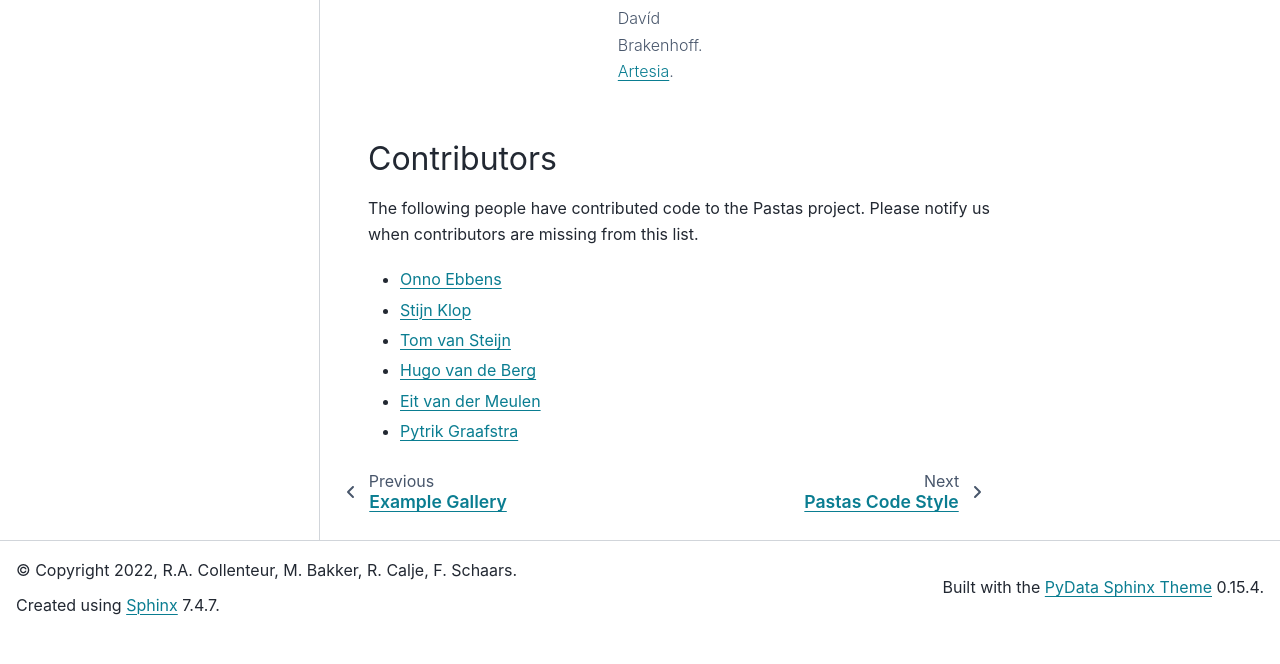
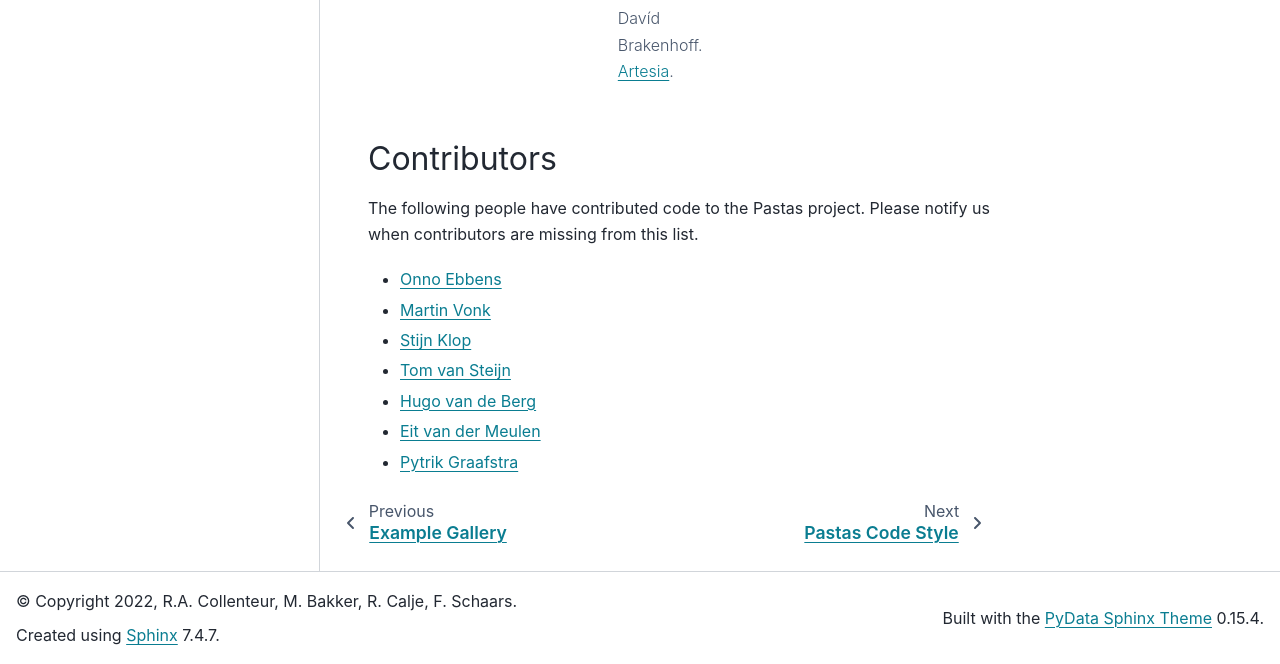
Before and after one commit to pastas/pastas, a Sphinx documentation site: the page built from doc/developers/index.rst, in a window 1280 px wide and 900 px high, scrolled down 1447 px, cut to the strip 236-900 px from the top of the window. Built offline with Sphinx 7.4.7 and the PyData theme 0.15.4, drawn with Linux system fonts in a browser that asks for light colours; before the commit the page ends 2317 px from its top, so only the background shows below that.

Commit message:
Add Martin to contributers

```diff
--- a/doc/developers/index.rst
+++ b/doc/developers/index.rst
@@ -66,6 +66,7 @@ The following people have contributed code to the Pastas project. Please
 notify us when contributors are missing from this list.
 
 - `Onno Ebbens <https://github.com/OnnoEbbens>`_
+- `Martin Vonk <https://github.com/martinvonk>`_
 - `Stijn Klop <https://github.com/saklop>`_
 - `Tom van Steijn <https://github.com/tomvansteijn>`_
 - `Hugo van de Berg <https://github.com/Hugovdberg>`_
```
